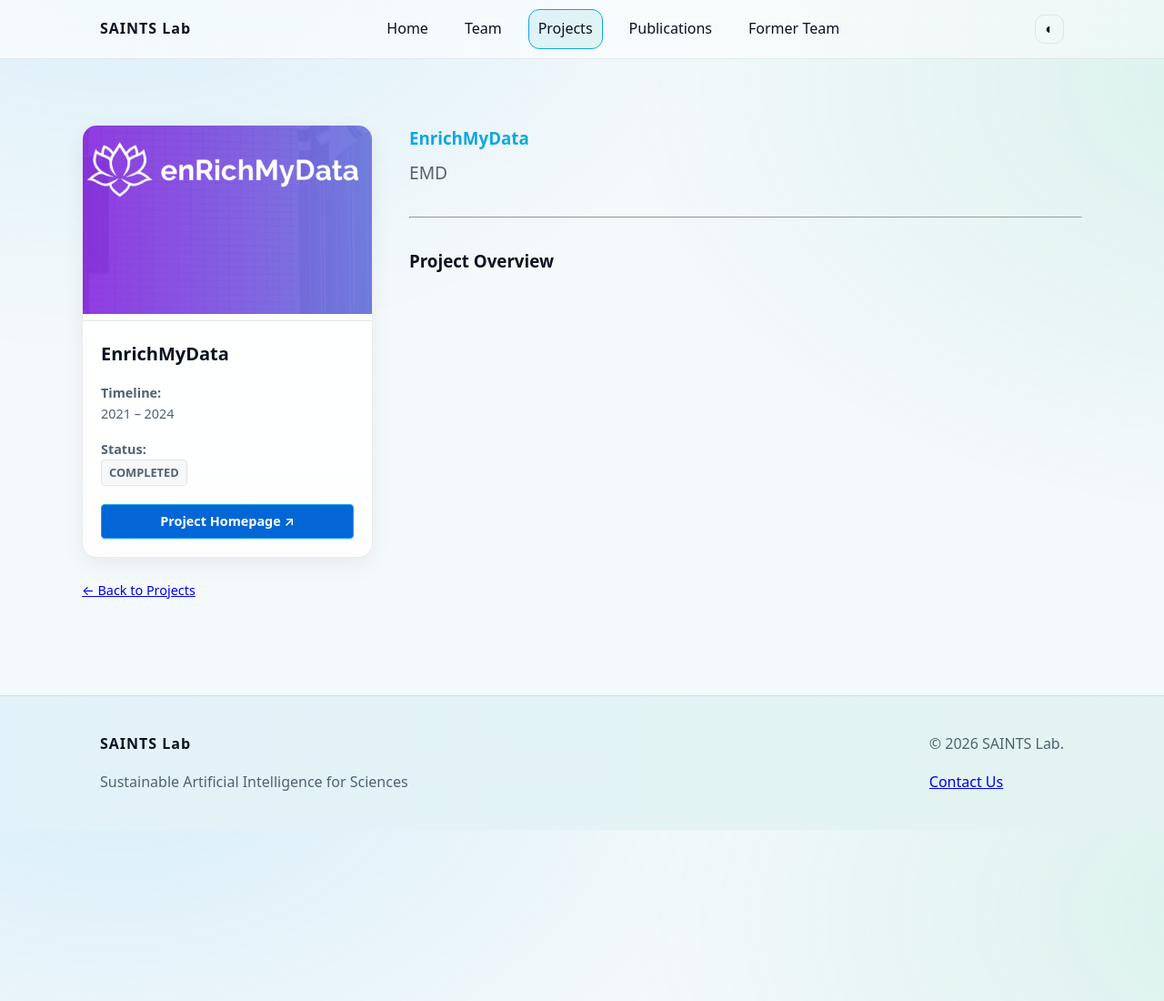
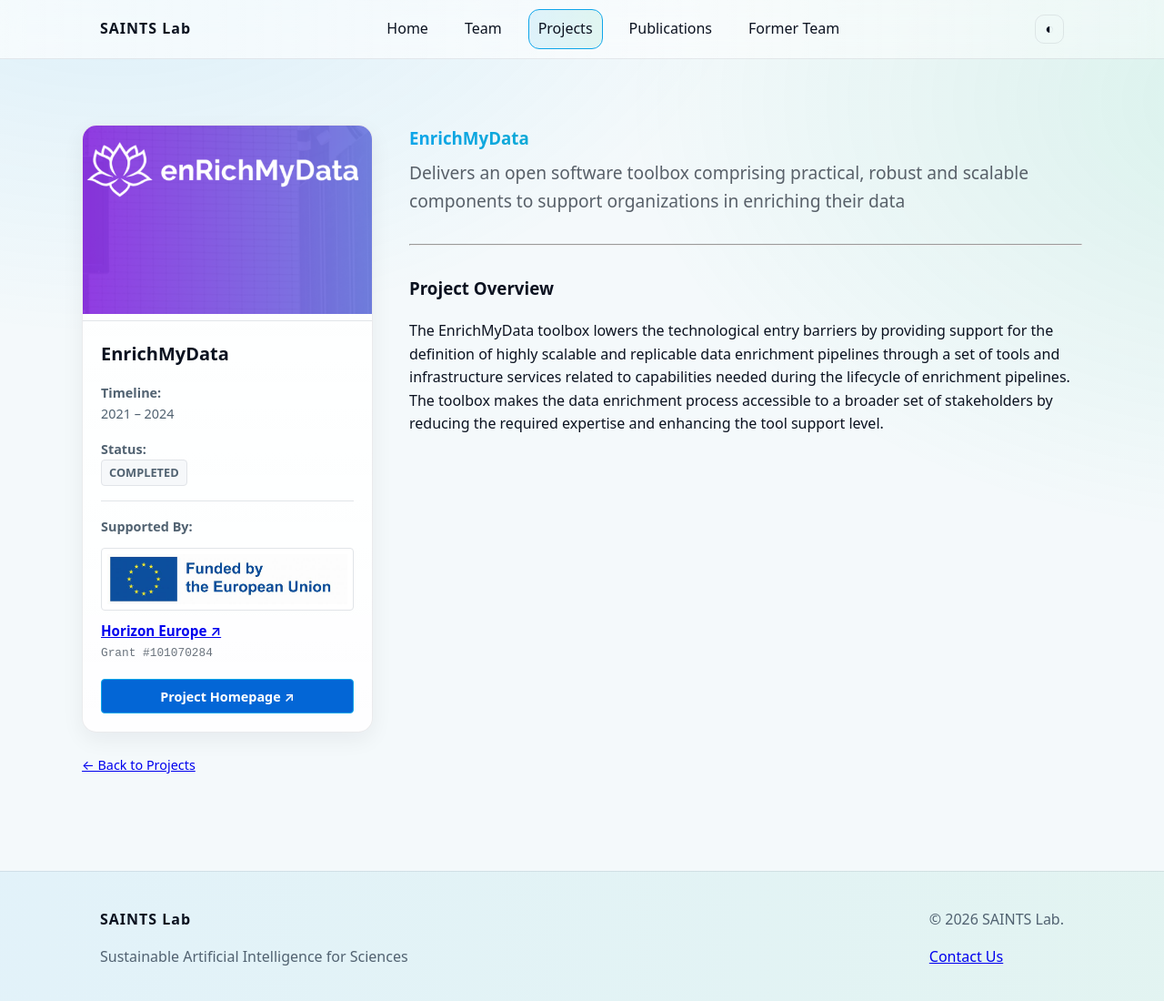
Before and after one commit to saintslab/saintslab.github.io, a Jekyll site: the page built from _projects/emd.md, in a window 1280 px wide and 1105 px high. Shown: the top 1100 px of the window at 91% size. Built offline with Jekyll 4.4.1, drawn with Linux system fonts in a browser that asks for light colours.

Commit message:
Update projects

```diff
--- a/_projects/emd.md
+++ b/_projects/emd.md
@@ -2,11 +2,17 @@
 layout: project
 title: "EnrichMyData"
 status: completed
-description: "EMD"
+description: "Delivers an open software toolbox comprising practical, robust and scalable components to support organizations in enriching their data"
 image: /assets/img/projects/emd.png
 start_year: 2021
 end_year: 2024
 website: https://enrichmydata.eu/
+order: 2
+funding_body: "Horizon Europe"
+funding_url: "https://research-and-innovation.ec.europa.eu/funding/funding-opportunities/funding-programmes-and-open-calls/horizon-europe_en"
+funding_logo: "/assets/img/funding/EU.jpg" # Path to your sponsor's logo file
+grant_number: "101070284"
 ---
 
 ### Project Overview
+The EnrichMyData toolbox lowers the technological entry barriers by providing support for the definition of highly scalable and replicable data enrichment pipelines through a set of tools and infrastructure services related to capabilities needed during the lifecycle of enrichment pipelines. The toolbox makes the data enrichment process accessible to a broader set of stakeholders by reducing the required expertise and enhancing the tool support level.
```
Also changed, not shown: _projects/sustainml.md (+5 -0 lines).
